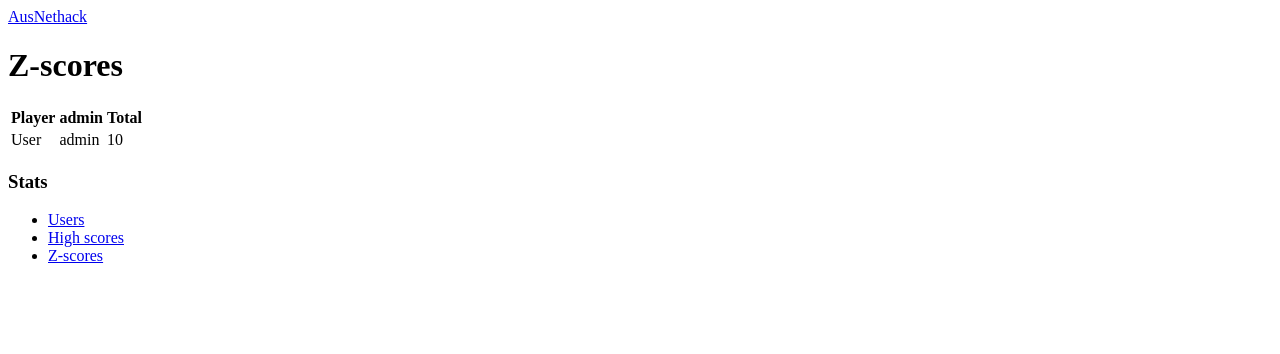
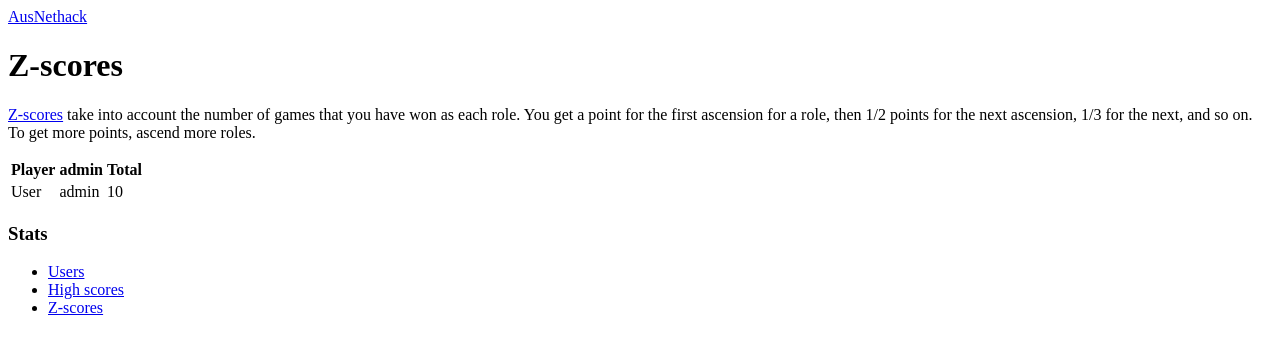
Before and after one commit to jarro2783/ausnethack, a Python web app: template site/templates/zscores.html in a window 1280 px wide. Shown: the top 354 px of the page. Run offline with Jinja, Linux system fonts and the light colour scheme; the template is opened without the code that fills it: most values are stand-ins (such as "Sample title", 1, 10 or a date in 2020).

Commit message:
improve zscores a bit

```diff
--- a/site/templates/zscores.html
+++ b/site/templates/zscores.html
@@ -1,6 +1,16 @@
 {% extends "layout.html" %}
 {% block body %}
 <h1>Z-scores</h1>
+<p>
+<a href="https://alt.org/nethack/zscore-current.html">Z-scores</a>
+take into account the number of games that you have won as each
+role. You get a point for the first ascension for a role, then 1/2 points
+for the next ascension, 1/3 for the next, and so on. To get more points,
+ascend more roles.
+</p>
+{% if not scores %}
+<p>No games have been won yet. Win a game to see your zscore.</p>
+{% else %}
 <table>
 <tr>
   <th>Player</th>
@@ -25,4 +35,5 @@
 </tr>
 {% endfor %}
 </table>
+{% endif %}
 {% endblock %}
```
